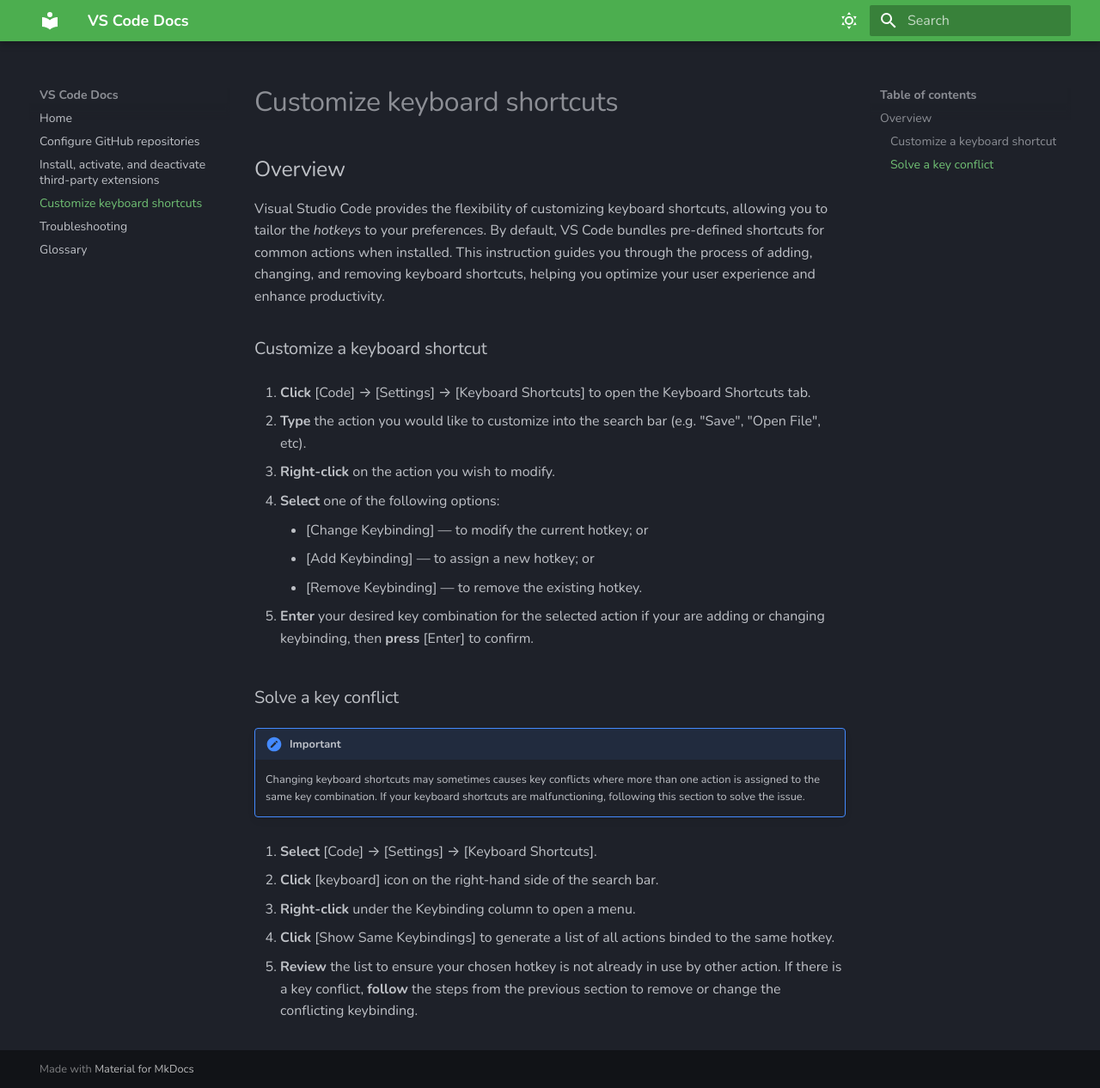
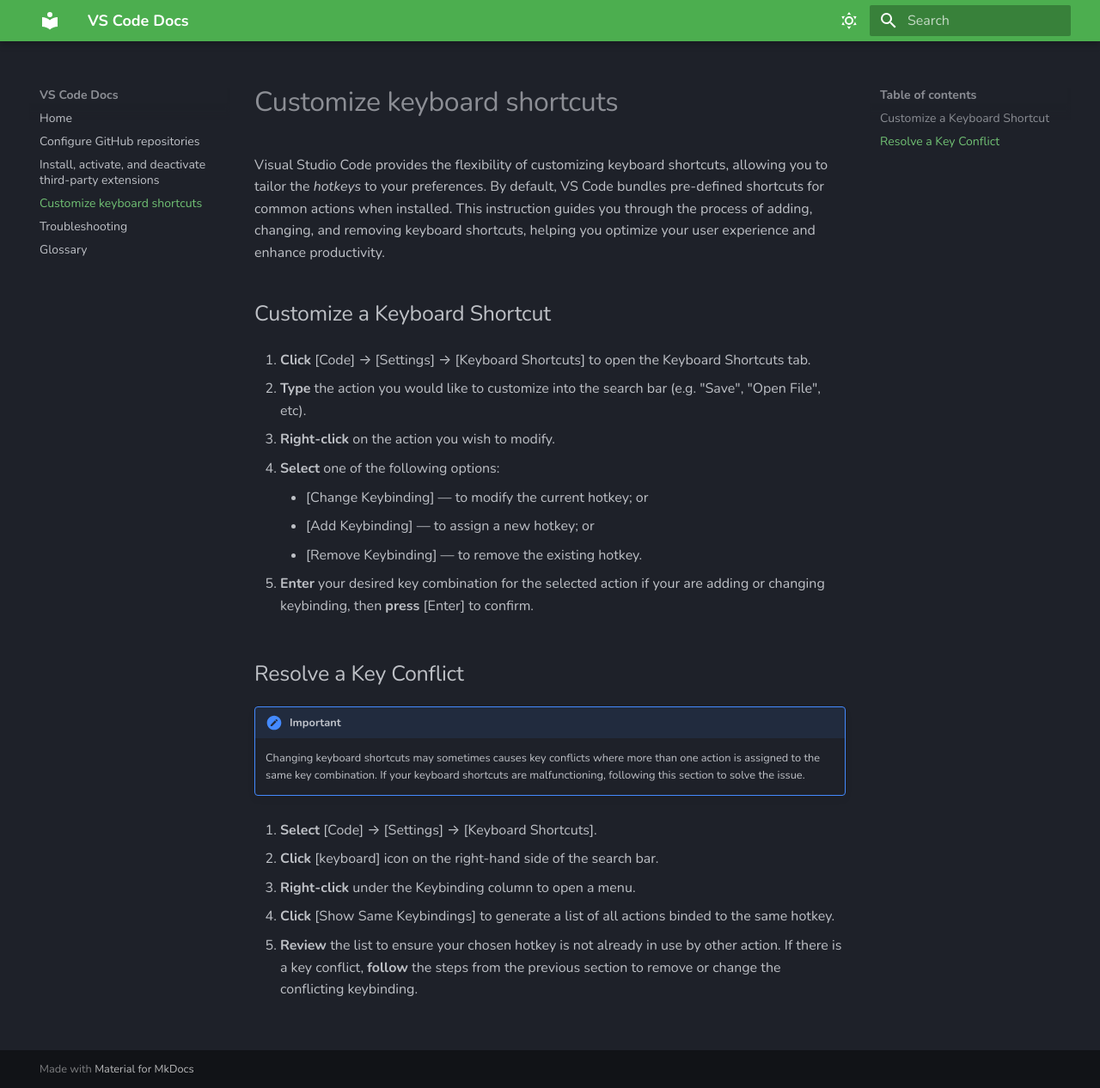
Before and after one commit to DJANG2024/MKDocsMaterial, an MkDocs documentation site: the page built from docs/keyboard_shortcuts.md, in a window 1280 px wide and 1266 px high. Shown: the whole window at 86% size. Built offline with MkDocs 1.6.1 and Material for MkDocs 9.7.7, drawn with Linux system fonts in a browser that asks for light colours.

Commit message:
Standardize styling

```diff
--- a/docs/Troubleshooting.md
+++ b/docs/Troubleshooting.md
@@ -1,8 +1,4 @@
-## Overview
-
 Troubleshooting in Visual Studio Code involves identifying and diagnosing problems that prevent the application from functioning properly. Here are some common issues or problems that can be resolved:
-
-</br />
 
 | Issue                                | Possible Causes                                                                                     | Solutions                                                                 |
 |--------------------------------------|----------------------------------------------------------------------------------------------------|---------------------------------------------------------------------------|
--- a/docs/extensions.md
+++ b/docs/extensions.md
@@ -1,7 +1,6 @@
-## Overview
 Extensions in Visual Studio Code are add-ons that enhance functionality by providing support for additional languages, debugging tools, themes, and integrations with external services. The Extensions Marketplace is a built-in platform where users can explore, install, and manage these extensions to customize their development environment.
 
-### Install Third-Party Extensions
+## Install a Third-Party Extension
 
 1 . <b>Open</b> Visual Studio Code and select the View tab on your machines top navigation bar
 
@@ -34,7 +33,7 @@
 !!! success "Success"
     Once the <i>Install</i> Button changes to an <i>Uninstall</i> button, you have successfully installed the extension
 
-### Uninstall an extension
+## Uninstall an Extension
 
 5 . <b>Select</b> an extension that you would like to uninstall
 
@@ -45,7 +44,7 @@
   <figcaption>Image caption</figcaption>
 </figure>
 
-### Disable an extension
+## Disable an Extension
 
 7 . <b>Select</b> an extension that you would like to deactivate
 
@@ -56,7 +55,7 @@
   <figcaption>Image caption</figcaption>
 </figure>
 
-### Enable an extension
+## Enable an Extension
 
 9 . <b>Select</b> an extension that you would like to Enable
 
--- a/docs/github_repo.md
+++ b/docs/github_repo.md
@@ -1,12 +1,10 @@
-## Overview
-
 Visual Studio Code provides a development environment which allows developers to share and collaborate on code with ease. This guide outlines the steps to configure an existing GitHub repository on your local computer, setting up a seamless working environment for remote collaboration on your projects.
 
 !!! important
     Before configuring a GitHub repository on your local computer, make sure your GitHub account is linked to VS Code and that you have the GitHub repository URL ready.
 
 
-### Clone a GitHub repository to your local computer
+## Clone a GitHub Repository to Local Computer
 
 1. **Click** [Clone Git Repository] on the Welcome tab.
 
--- a/docs/keyboard_shortcuts.md
+++ b/docs/keyboard_shortcuts.md
@@ -1,8 +1,6 @@
-## Overview
-
 Visual Studio Code provides the flexibility of customizing keyboard shortcuts, allowing you to tailor the <i>hotkeys</i> to your preferences. By default, VS Code bundles pre-defined shortcuts for common actions when installed. This instruction guides you through the process of adding, changing, and removing keyboard shortcuts, helping you optimize your user experience and enhance productivity.
 
-### Customize a keyboard shortcut
+## Customize a Keyboard Shortcut
 
 1. **Click** [Code] → [Settings] → [Keyboard Shortcuts] to open the Keyboard Shortcuts tab.
 
@@ -17,7 +15,7 @@
 
 6. **Enter** your desired key combination for the selected action if your are adding or changing keybinding, then **press** [Enter] to confirm.
 
-### Solve a key conflict
+## Resolve a Key Conflict
 
 !!! important "Important"
     Changing keyboard shortcuts may sometimes causes key conflicts where more than one action is assigned to the same key combination. If your keyboard shortcuts are malfunctioning, following this section to solve the issue.
```
Also changed, not shown: other parts of docs/github_repo.md (+1 -1 lines), docs/Glossary.md (+6 -5 lines).
